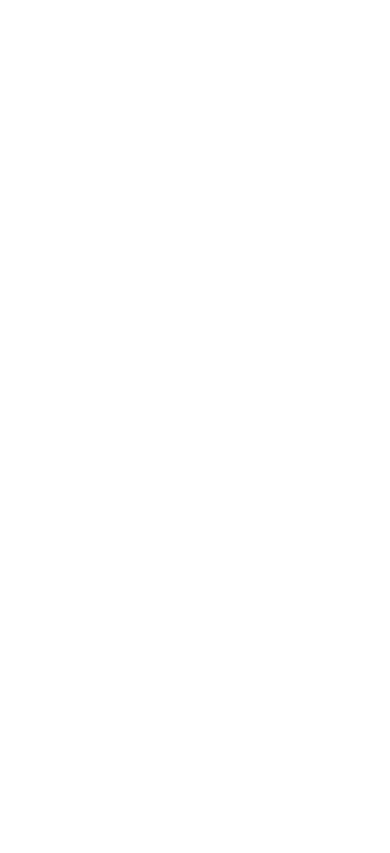
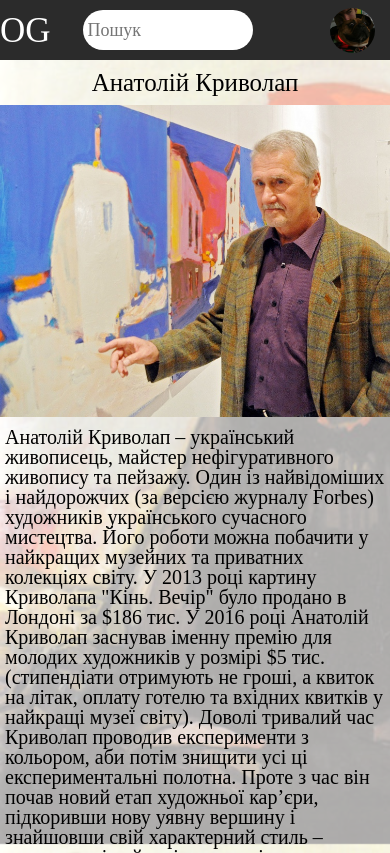
Before and after one commit to HushchinVolodymyr/OnlineGallery.github.io, a plain HTML site: page author-page.html in a window 390 px wide. Shown: the top 853 px of the page. Drawn offline with Linux system fonts and the light colour scheme; a web font is replaced by a local one.

Commit message:
all html/css

```diff
--- a/author-page.html
+++ b/author-page.html
@@ -0,0 +1,78 @@
+<!DOCTYPE html>
+<html lang="en">
+<head>
+    <meta charset="UTF-8">
+    <meta http-equiv="X-UA-Compatible" content="IE=edge">
+    <meta name="viewport" content="width=device-width, initial-scale=1.0">
+    <link rel="stylesheet" type="text/css" href="css _styles/author-page-style.css">
+    <link href="images/icons/site-logo.png" rel="icon" type="image/x-icon">
+    <style>
+        @import url('https://fonts.googleapis.com/css2?family=Kurale&display=swap');
+    </style>
+    <title>OnlineGallery</title>
+</head>
+<body>
+    <div class="wrapper">
+        <header class="header">
+            <div class="header__container _container">
+                <div class="header__logo_container">
+                    <a id="header__logo" href="index.html" class="header__logo">
+                        OnlineGallery
+                    </a>
+                </div>
+
+                <div class="search">
+                    <input type="text" class="header__serach" placeholder="Пошук">
+                </div>
+
+                <div class="header__user__information">
+                    <img class="user__photo" src="images/landing/MyLogo.jpg" alt="user_photo">
+                        <div class="user_name_text">
+                            <a id="username" class="user_name" href="registration_page.html">Увійти</a>
+                        </div>
+                </div>
+            </div>
+        </header>
+
+        <main>
+            <div class="author-container">
+                <div class="author-center-container _container">
+                    <h2 class="author-name">Анатолій Криволап</h2>
+
+                    <div class="author-information _container">
+                        <div class="picture">
+                            <img src="images/author-page/authors/anatoliy-krivolap.jpg" alt="#" class="author-picture">
+                        </div>
+
+                        <h2 class="author-text">Анатолій Криволап – український живописець, майстер нефігуративного живопису та пейзажу. Один із найвідоміших і найдорожчих (за версією журналу Forbes) художників українського сучасного мистецтва.
+                            Його роботи можна побачити у найкращих музейних та приватних колекціях світу. У 2013 році картину Криволапа "Кінь. Вечір" було продано в Лондоні за $186 тис. У 2016 році Анатолій Криволап заснував іменну премію для молодих художників у розмірі $5 тис. (стипендіати отримують не гроші, а квиток на літак, оплату готелю та вхідних квитків у найкращі музеї світу).
+                            Доволі тривалий час Криволап проводив експерименти з кольором, аби потім знищити усі ці експериментальні полотна. Проте з час він почав новий етап художньої кар’єри, підкоривши нову уявну вершину і знайшовши свій характерний стиль – експресивні пейзажі, написані яскравими фарбами на великих полотнах. Як зізнається сам художник, перш за все його надихають фарба і стосунки з природою.</h2>
+                    </div>
+
+                </div>
+            </div>
+
+            <div class="another-popular-pictures _container">
+                <h2>Відомі картини</h2>
+                <div class="line _container">
+
+                    <div class="first_picture">
+                        <img src="images/picture-page/krivolap-nich.jpg" alt="#" class="picture_1 pic">
+                        <h2 class="description_1">"Ніч"</h2>
+                    </div>
+
+                    <div class="second_picture">
+                        <img src="images/picture-page/krivolap-step.jpg" alt="#" class="picture_2 pic">
+                        <h2 class="description_2">"Степ"</h2>
+                    </div>
+
+                </div>
+            </div>
+        </main>
+
+        <footer class="footer"></footer>
+
+    </div>
+    <script src="scripts/script.js"></script>
+</body>
+</html>
--- a/css _styles/author-page-style.css
+++ b/css _styles/author-page-style.css
@@ -0,0 +1,351 @@
+*,
+*::before,
+*::after{
+    padding: 0;
+    margin: 0;
+    border: 0;
+    box-sizing: border-box;
+}
+
+a{
+    text-decoration: none;
+}
+ul,
+ol,
+li{
+    list-style: none;
+}
+
+img{
+    vertical-align: top;
+}
+
+h1,
+h2,
+h3,
+h4,
+h5,
+h6{
+    font-weight: inherit;
+    font-size: inherit;
+}
+
+html,
+body{
+    height: 100%;
+    line-height: 1;
+    font-size: 16px;
+    color: #000;
+    font-family: Kurale;
+}
+
+.wrapper{
+    background-image: url("../images/author-page/background.jpg");
+    background-color: rgba(255, 255, 255, 0.5);
+    background-repeat: no-repeat;
+    background-size: cover;
+    background-attachment: fixed;
+    background-position: center;
+    background-position: 0 0;
+    min-height: 100%;
+    overflow: hidden;
+    display: flex;
+    flex-direction: column;
+    min-height: 100vh;
+}
+
+._container{
+    max-width: 1033px;
+    margin: 0px auto;
+}
+
+/* -------------------------main part------------------------------ */
+/* -------------------------header part------------------------------ */
+.header{
+    background-color: rgb(43, 43, 43);
+    color: white;
+}
+
+.header__container{
+    display: flex;
+    justify-content: space-between;
+    height: 60px;
+    align-items: center;
+}
+
+.header__logo_container{
+    color: white;
+    font-size: 35px;
+    transition: 0.5s;
+}
+
+.header__logo{
+    color: white;
+}
+
+.header__logo_container:hover{
+    scale: 1.1;
+}
+
+.header__logo:hover::after{
+    transition: 0.5s;
+}
+
+.search{
+    display: flex;
+}
+
+.header__serach{
+    height: 35px;
+    width: 290px;
+    border-radius: 30px;
+    outline: 0 !important;
+    align-items: center;
+    text-indent: 10px;
+    font-family: Kurale;
+    font-size: large;
+    transition: 0.5s;
+}
+
+.header__serach:hover{
+    height: 39px;
+    width: 310px;
+
+}
+
+.header__serach::placeholder{
+    font-family: Kurale;
+    font-size: large;
+}
+
+.header__user__information{
+    width: auto;
+    display: flex;
+    justify-content: space-between;
+    align-items: center;
+}
+
+.user__photo{
+
+    height: 45px;
+    width: 45px;
+    border-radius: 30px;
+}
+
+.user_name{
+    color: white;
+}
+
+.header__user__information img, div{
+    transition: 1s;
+}
+
+.header__user__information:hover img{
+    transform: translateX(-5px);
+}
+
+.header__user__information:hover div{
+    scale: 1.1;
+}
+
+/* -------------------------header part------------------------------ */
+
+main{
+    background-color: rgba(255, 255, 255, 0.5);
+}
+
+.author-container{
+    background-color: rgba(255, 255, 255, 0.3);
+}
+
+
+
+.author-name{
+    padding-top: 15px;
+    font-size: 35px;
+    text-align: center;
+    padding-bottom: 15px;
+    transition: 1s;
+}
+
+.author-information{
+    justify-content: center;
+    width: 90%;
+}
+
+.picture{
+    justify-content: center;
+}
+
+.author-picture{
+    width: 100%;
+}
+
+.author-text{
+    padding-top: 15px;
+    padding-bottom: 30px;
+    font-size: 25px;
+    transition: 1s;
+}
+
+
+
+.another-popular-pictures h2{
+    padding-top: 20px;
+    text-align: center;
+    font-size: 35px;
+    transition: 1s;
+}
+
+.line{
+    padding-top: 20px;
+    max-width: 90%;
+    display: flex;
+    justify-content: space-between;
+    transition: 1s;
+}
+
+.first_picture, .second_picture{
+    max-width: 45%;
+    text-align: center;
+    transition: 1s;
+}
+
+.description_1, .description_2{
+    padding-top: 10px;
+    padding-bottom: 30px;
+}
+
+.pic{
+    max-width: 100%;
+}
+
+
+
+
+/* -------------------------main part------------------------------ */
+/* ------------------footer----------------- */
+.footer{
+    background-color: rgb(43, 43, 43);
+    padding: 150px;
+}
+/* ------------------footer----------------- */
+/* -------------------------adaptive part------------------------------ */
+@media (max-width: 620px){
+
+.wrapper{
+    background-position: 0 0;
+}
+/* -------------------------header part------------------------------ */
+.header__serach{
+    margin-left: 30px;
+    left: 10px;
+    display: block;
+    width: 170px;
+    margin: 0 auto;
+    height: 40px;
+    transition: 0.5;
+    text-indent: 5px;
+}
+
+.header__serach:hover{
+    margin-left: 50px;
+    width: 240px;
+}
+
+.header__logo_container{
+    width: 65px;
+}
+
+.header__logo{
+    transition: 0.5s;
+}
+
+.header__logo:hover{
+    margin-left: 5px;
+    scale: 1.1;
+}
+
+.header__user__information{
+    width: 120px;
+    position: relative;
+}
+
+.header__user__information img{
+    transform: translateX(60px);
+    transition: 1s;
+}
+
+.header__user__information div{
+    opacity: 0;
+    transition: 1s;
+}
+
+.header__user__information:hover img{
+    transform: translateX(-8px);
+    z-index: 1;
+}
+
+.header__user__information:hover div{
+    margin-right: 5px;
+    opacity: 1;
+    z-index: 0;
+}
+
+/* -------------------------header part------------------------------ */
+
+.author-name{
+    padding-top: 10px;
+    font-size: 25px;
+    text-align: center;
+    padding-bottom: 10px;
+}
+
+.author-information{
+    width: 100%;
+}
+
+.author-text{
+    padding-top: 10px;
+    padding-bottom: 20px;
+    font-size: 20px;
+    padding-left: 5px;
+    padding-right: 5px;
+}
+
+.line{
+    padding-top: 10px;
+    max-width: 100%;
+}
+
+.another-popular-pictures h2{
+    padding-top: 5px;
+    font-size: 20px;
+}
+
+.discp p{
+    font-size: 20px;
+}
+
+.description_1, .description_2{
+    padding-top: 0;
+    padding-bottom: 10px;
+    font-size: 15px;
+}
+
+.first_picture, .second_picture{
+    max-width: 47%;
+    text-align: center;
+}
+
+/* ------------------footer----------------- */
+.footer{
+    padding: 50%;
+}
+
+/* ------------------footer----------------- */
+
+
+
+}
+/* -------------------------adaptive part------------------------------ */
--- a/css _styles/registration_style.css
+++ b/css _styles/registration_style.css
@@ -295,13 +295,10 @@ body{
 /*-------------------------------footer--------------------------*/
 .footer{
     background-color: rgb(43, 43, 43);
-    padding: 100%;
 }
 /*-------------------------------footer--------------------------*/
 
 /*-----------------------------main style------------------------*/
-
-
 
 
 
```
Also changed, not shown: images/author-page/authors/anatoliy-krivolap.jpg (added), images/author-page/background.jpg (added).
